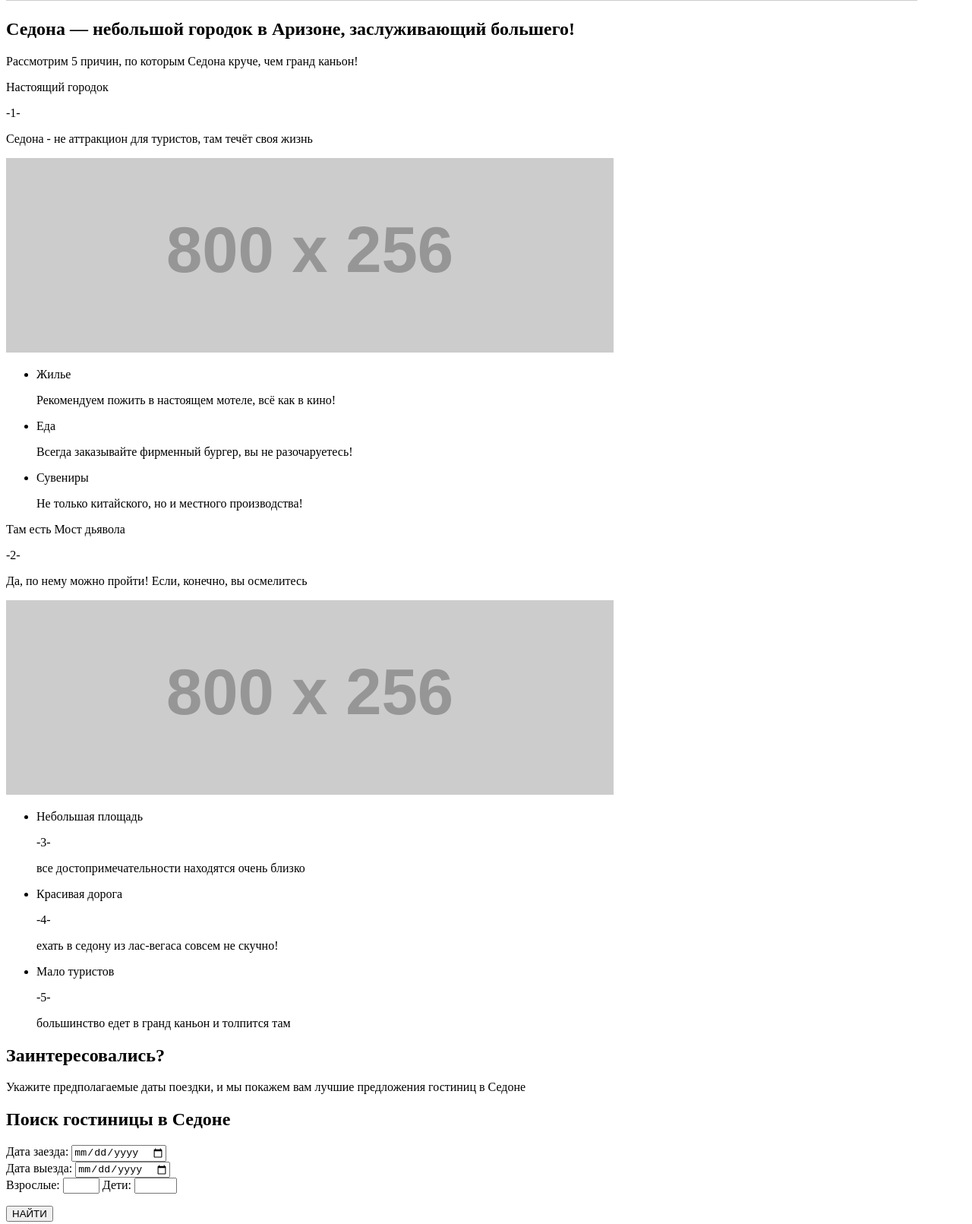
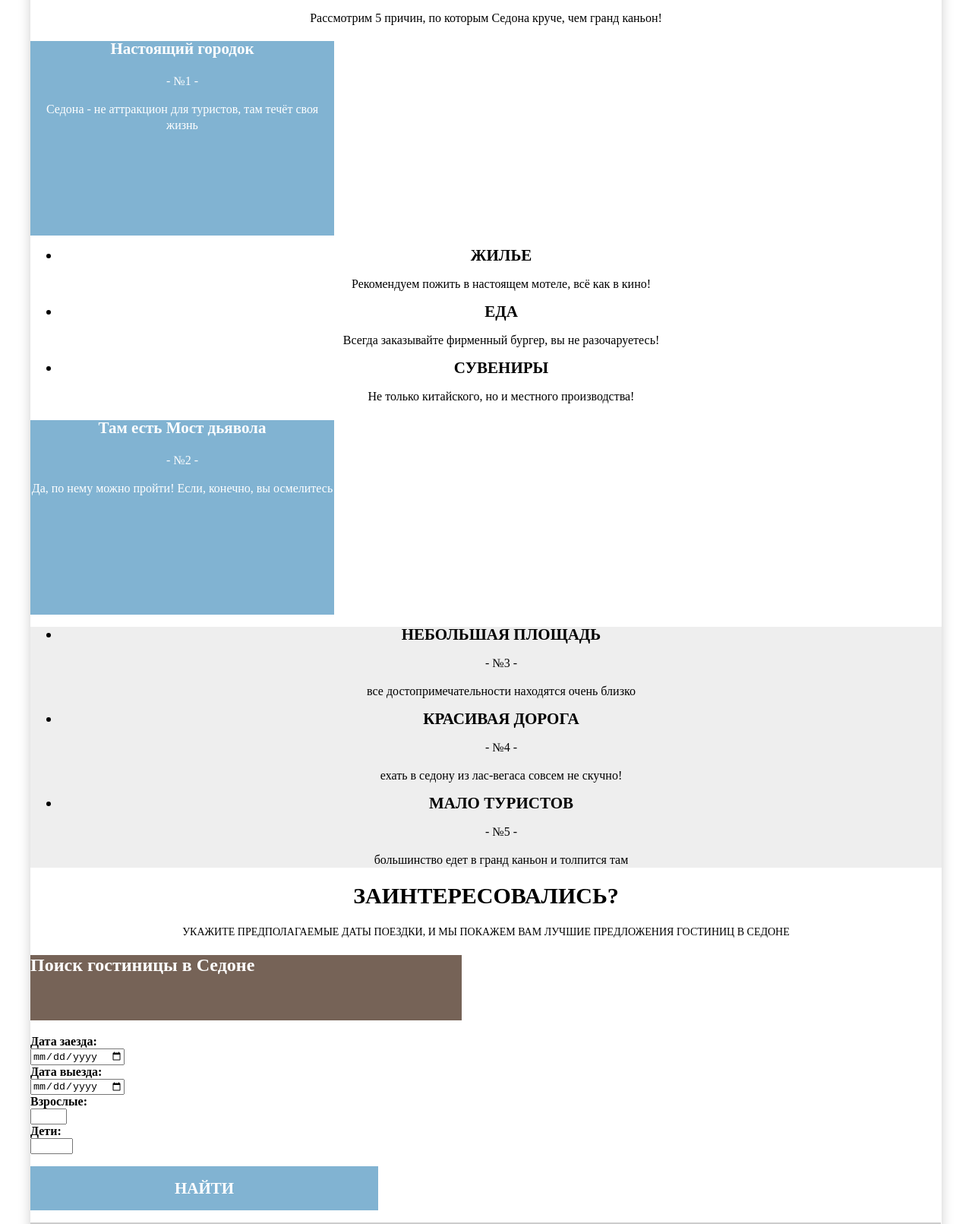
Before and after one commit to CatharinaKud/1588133-sedona-29, a plain HTML site: page index.html in a window 1280 px wide. Shown: the part 681-2292 px from the top of the page at 76% size. Drawn offline with Linux system fonts and the light colour scheme; placeholder pictures from the web are drawn by us.

Commit message:
index css
index style done

```diff
--- /dev/null
+++ b/css/stylesheet.css
@@ -0,0 +1,148 @@
+/*Basics*/
+
+:root {
+--main-grey: #888888;
+--main-white: #FFFFFF;
+--text-black: #000000;
+--block-blue: #81B3D2;
+--search-brown: #766357;
+--block-color: #FFFFFF;
+}
+
+@font-face {
+  font-family: "Open Sans";
+  src: url("fonts\ptsans.woff") format("woff"),
+        url("fonts\ptsans.woff2") format("woff2");
+}
+
+/*Main*/
+
+.page-body {
+  background-color: var(--main-grey);
+font-family: "PT Sans";
+font-style: normal;
+font-weight: normal;
+font-size: 14px;
+line-height: 26px;
+line-height: 26px;
+color: #000000;
+text-transform: uppercase;
+}
+
+.main-nav {
+font-weight: bold;
+text-transform: uppercase;
+background-color: var(--block-color);
+width: 1200px;
+height: 56px;
+margin: auto;
+background-position: top center;
+}
+
+.container {background-color: var(--block-color);
+width: 1200px;
+box-shadow: 0px 5px 15px rgba(0, 1, 1, 0.2);
+margin: auto;
+}
+
+.about {
+font-weight: bold;
+font-size: 21px;
+line-height: 26px;
+align-items: center;
+text-align: center;
+}
+
+.five-reasons {
+font-weight: normal;
+align-items: center;
+text-align: center;
+width: 1200px;
+}
+
+.features {background: #EEEEEE;}
+
+.reason {
+  background: #81B3D2;
+  width: 400px;
+  height: 256px;
+  line-height: 21px;
+  align-items: center;
+  text-align: center;
+color: #FFFFFF;}
+
+ul > p {
+font-weight: normal;
+line-height: 21px;
+align-items: center;
+text-align: center;}
+
+.interest > p {font-weight: normal;
+font-size: 14px;
+line-height: 21px;
+align-items: center;
+text-align: center;
+text-transform: uppercase;}
+
+/*Footer*/
+
+.main-footer {
+width: 1200px;
+height: 120px;
+margin: auto;
+background-color: rgba(255, 255, 255, 0.9);}
+
+.contacts {
+  font-family: "PT Sans";
+font-style: normal;
+font-weight: bold;
+font-size: 21px;
+line-height: 26px;
+}
+
+.credits {}
+
+/*Headers*/
+h1 {display: none;}
+
+.reason-head {font-weight: bold;
+font-size: 21px;
+line-height: 21px;}
+
+.reasons-item {
+font-weight: bold;
+font-size: 21px;
+line-height: 21px;
+align-items: center;
+text-align: center;
+text-transform: uppercase;
+}
+
+.choice {font-weight: bold;
+font-size: 30px;
+line-height: 24px;
+align-items: center;
+text-align: center;
+text-transform: uppercase;}
+
+/*Form*/
+
+.button {width: 458px;
+height: 58px;
+background: #81B3D2;
+color: var(--main-white);
+font-weight: bold;
+font-size: 21px;
+line-height: 26px;
+font-family: "PT Sans";
+font-style: normal;
+border: none;
+}
+
+.hotels-search {width: 568px;
+height: 86px;
+color: var(--main-white);
+background: #766357;
+font-family: inherit;}
+
+.form-input {font-weight: bold;}
--- a/index.html
+++ b/index.html
@@ -2,6 +2,7 @@
 <html lang="ru">
   <head>
     <meta charset="utf-8">
+    <link rel="stylesheet" href="css/stylesheet.css">
     <title>HTML Academy: Седона</title>
   </head>
   <body>
@@ -9,77 +10,77 @@
   <nav>
     <ul>
       <img src="img/index-logo.svg" width="138" height="70" alt="logo">
-    <li> <a href="">Информация</a> </li>
-    <li> <a href="">Фото и видео</a> </li>
-    <li> <a href="">Карта штата</a> </li>
-      <li> <a href="hotels.html">Гостиницы</a>  </li>
+    </a>
+    <li class="main-nav-item"> <a href="">ИНФОРМАЦИЯ</a> </li>
+    <li class="main-nav-item"> <a href="">ФОТО И ВИДЕО</a> </li>
+    <li class="main-nav-item"> <a href="">КАРТА ШТАТА</a> </li>
+      <li class="main-nav-item"> <a href="hotels.html">ГОСТИНИЦЫ</a>  </li>
   </ul>
   </nav>
     </header>
- <main>
-   <section>
+ <main class="container">
      <h1>Седона - городок в Аризоне</h1>
-     <img src="https://via.placeholder.com/1200x509" alt="верхний баннер">
-     <h2>Седона — небольшой городок в Аризоне, заслуживающий большего!</h2>
-     <p>Рассмотрим 5 причин, по которым Седона круче, чем гранд каньон!</p>
-   </section>
-  <section>
-    <p>Настоящий городок</p>
-    <p>-1-</p>
+     <div class="main-image"><img src="https://via.placeholder.com/1200x509" alt="верхний баннер">
+     <h2 class="about">Седона — небольшой городок в Аризоне, заслуживающий большего!</h2>
+     <p class="five-reasons">Рассмотрим 5 причин, по которым Седона круче, чем гранд каньон!</p>
+  <section class="reason">
+    <p class="reason-head">Настоящий городок</p>
+    <p class="1">- №1 -</p>
     <p>Седона - не аттракцион для туристов, там течёт своя жизнь</p>
-    <img src="https://via.placeholder.com/800x256" alt="картинка справа">
     </section>
-   <section>
-     <ul>
-       <li>Жилье</li>
+   <section class="reasons">
+     <ul class="reasons-list">
+       <li class="reasons-item">Жилье</li>
        <p>Рекомендуем пожить в настоящем мотеле, всё как в кино!</p>
-       <li>Еда</li>
+       <li class="reasons-item">Еда</li>
        <p> Всегда заказывайте фирменный бургер, вы не разочаруетесь!</p>
-       <li>Сувениры</li>
+       <li class="reasons-item">Сувениры</li>
        <p> Не только китайского, но и местного производства!</p>
      </ul>
    </section>
-    <p>Там есть Мост дьявола</p>
-    <p>-2-</p>
+   <section class="reason">
+    <p class="reason-head">Там есть Мост дьявола</p>
+    <p>- №2 -</p>
     <p>Да, по нему можно пройти! Если, конечно, вы осмелитесь</p>
-    <img src="https://via.placeholder.com/800x256" alt="картинка слева">
-   <ul>
-     <li>Небольшая площадь</li>
-     <p>-3-</p>
+    </section>
+    <section class="features">
+   <ul class="features-list">
+     <li class="reasons-item">Небольшая площадь</li>
+     <p>- №3 -</p>
      <p>все достопримечательности находятся очень близко</p>
-     <li>Красивая дорога</li>
-     <p>-4-</p>
+     <li class="reasons-item">Красивая дорога</li>
+     <p>- №4 -</p>
      <p>ехать в седону из лас-вегаса совсем не скучно!</p>
-     <li>Мало туристов</li>
-     <p>-5-</p>
+     <li class="reasons-item">Мало туристов</li>
+     <p>- №5 -</p>
      <p>большинство едет в гранд каньон и толпится там</p>
      </ul>
     </section>
-    <section>
-      <h2>Заинтересовались?</h2>
+    <section class="interest">
+      <h2 class="choice">Заинтересовались?</h2>
       <p> Укажите предполагаемые даты поездки, и мы покажем вам лучшие предложения гостиниц в Седоне </p> </section>
       <section>
-<h2>Поиск гостиницы в Седоне</h2>
-<form="https://echo.htmlacademy.ru/courses" method="post">
-Дата заезда: <input type="date"> <br>
-Дата выезда: <input type="date"><br>
-Взрослые: <input type="number" min="0" max="2" step="1" id="amount" name="amount"> Дети: <input type="number" min="0" max="50" step="1" id="amount" name="amount"
+<h2 class="hotels-search">Поиск гостиницы в Седоне</h2>
+<form="https://echo.htmlacademy.ru/courses" method="post" class="info-form">
+<div class="form-input">Дата заезда:</div> <input type="date"> <br>
+<div class="form-input">Дата выезда:</div> <input type="date"><br>
+<div class="form-input">Взрослые:</div> <input type="number" min="0" max="2" step="1" id="amount" name="amount"> <div class="form-input">Дети:</div> <input type="number" min="0" max="50" step="1" id="amount" name="amount"
 </form>
-<p><input type="submit" value="НАЙТИ"></p>
+<p><input class="button "type="submit" value="НАЙТИ"></p>
 <img src="https://via.placeholder.com/1199x594" alt="map"></img>
 </section>
  </main>
- <footer>
-<section>
-<p>#visitSEDONA</p>
-</p> ТЕЛ: +7(495) 666-01-66</p>
+ <footer class="main-footer">
+<section class="contacts">
+<p>#visitSEDONA <br>
+ ТЕЛ: +7(495) 666-01-66</p>
 </section>
 <section>
   <ul>
     <li><a href="">Facebook</a></li>
       <li><a href="">Vkontakte</a></li>
         <li><a href="">Youtube</a></li>
-        <p>Powered by <a href="">HTML Academy</a></p>
+        <p class="credits">Website by <a href="">HTML Academy</a></p>
   </ul>
 </section>
    </footer>
```
